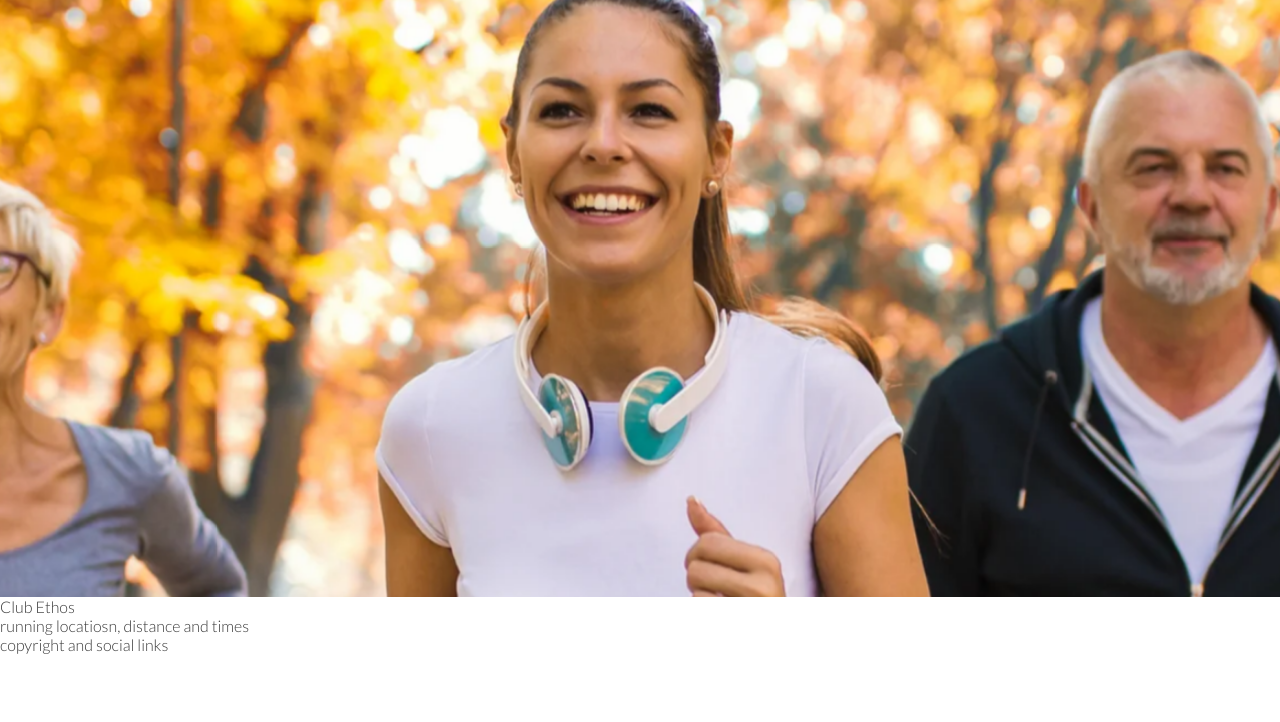
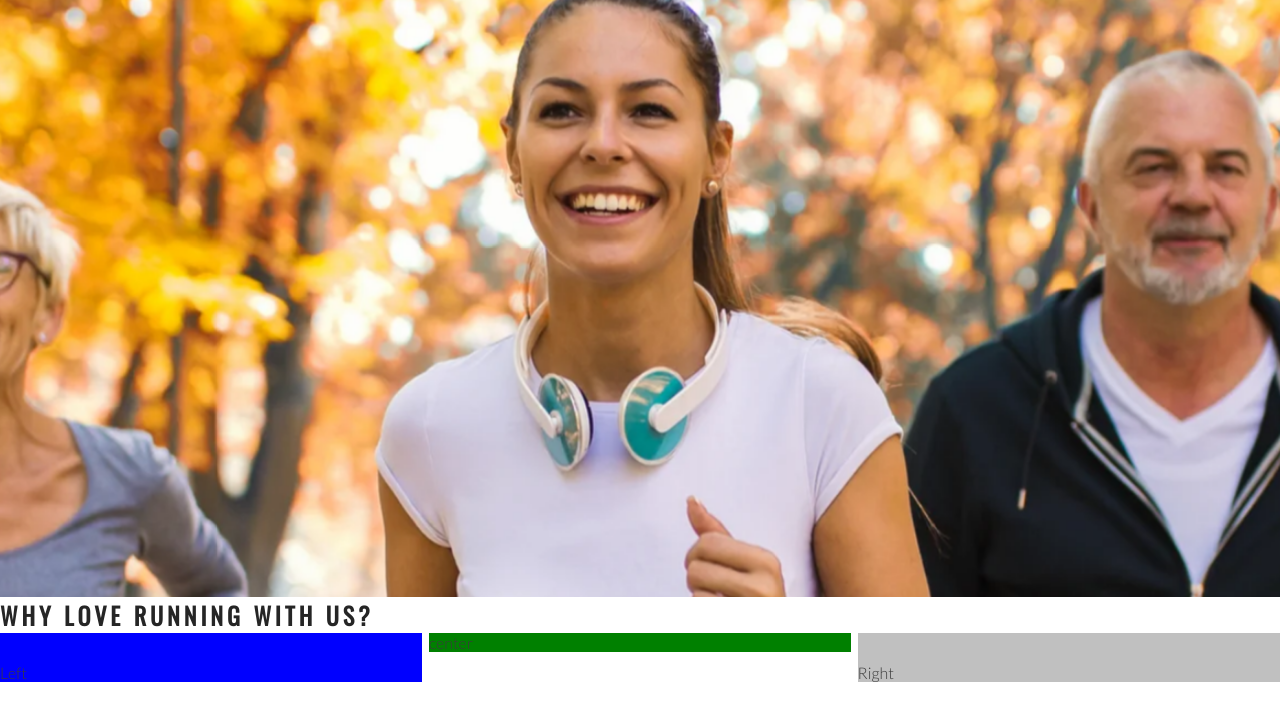
Before and after one commit to JonnyDavison/love-runnung, a plain HTML site: page index.html in a window 1280 px wide. Shown: the part 78-800 px from the top of the page. Drawn offline with nearby package versions, Linux system fonts and the light colour scheme.

Commit message:
add club ethos main structure

```diff
--- a/assests/css/style.css
+++ b/assests/css/style.css
@@ -21,6 +21,7 @@ h1, h2 {
 #logo {
     float: left;
     font-size: 280%;
+    margin-left: 30px;
 }
 
 /* Navigation style*/
@@ -80,3 +81,24 @@ h1, h2 {
         transform: scale(1.1);
     }
 }
+/* club ethos*/
+#club-ethos {
+    height: 600px;
+}
+#left-about {
+    padding-top: 30px;
+    width: 33%;
+    float: left;
+    background-color: blue;
+}
+#right-about{
+    padding-top: 30px;
+    width: 33%;
+    float: right;
+    background-color: silver;
+}
+#center-about{
+    width: 33%;
+    margin: auto;
+    background-color: green;
+}
--- a/index.html
+++ b/index.html
@@ -28,7 +28,12 @@
        <div id="hero-image"></div>
     </section>
 
-    <section>Club Ethos</section>
+    <section id="club-ethos">
+        <h1>Why Love Running With Us?</h1>
+        <div id="left-about">Left</div>
+        <div id="right-about" >Right</div>
+        <div id="center-about">center</div>
+    </section>
 
     <section>running locatiosn, distance and times</section>
 
```
